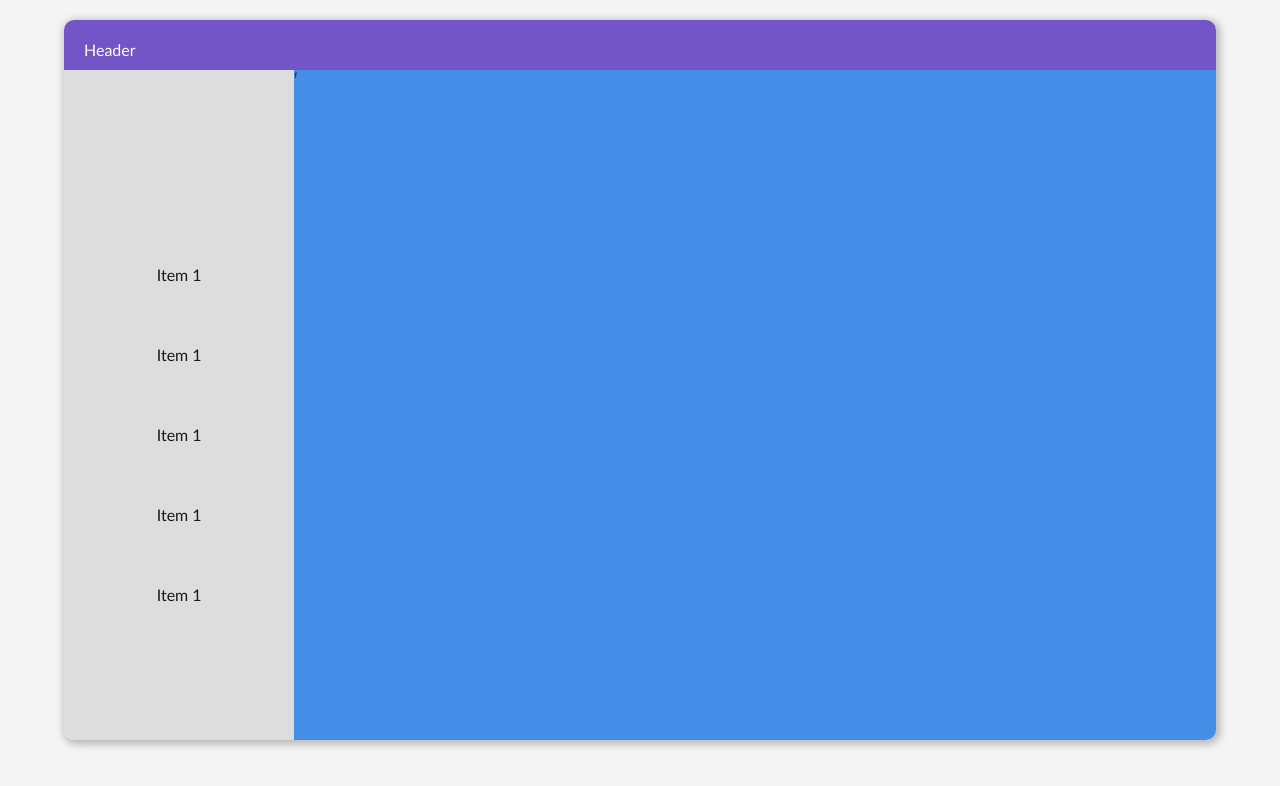
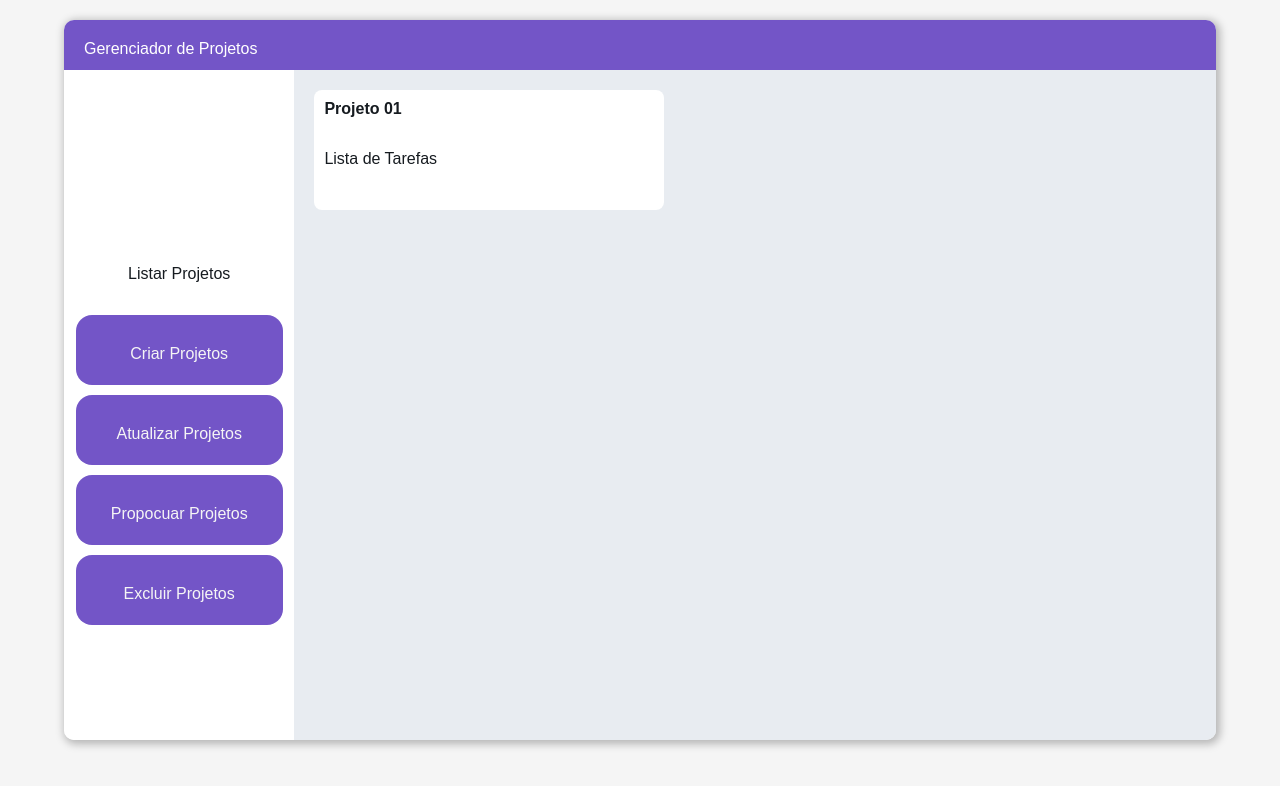
Before and after one commit to PedroGuilhermeFariaDuarte/GoStackDesafio01Manager, a React app: page / in a window 1280 px wide. Built offline with nearby package versions, Linux system fonts and the light colour scheme.

Commit message:
Melhorias na sidebar, definida as cores da interface e modoledo dos cards

```diff
--- /dev/null
+++ b/src/components/cards.js
@@ -0,0 +1,20 @@
+import React from 'react';
+
+function Card(props) {
+
+    return (
+        <div className="card">
+            <div className="cardHeader">
+                {props.header}
+            </div>
+            <div className="cardContent">
+                {props.content}
+            </div>
+            <div className="cardFooter">
+                {/* {props.footer} */}
+            </div>
+        </div>
+    );
+}
+
+export default Card;
--- a/src/components/header.js
+++ b/src/components/header.js
@@ -2,7 +2,7 @@ import React from "react";
 
 function Header() {
     return (
-        <header>Header</header>
+        <header>Gerenciador de Projetos</header>
     );
 }
 
--- a/src/components/section.js
+++ b/src/components/section.js
@@ -1,9 +1,10 @@
 import React from "react";
+import Cards from "./cards";
 
 function Section(props) {
     return (
         <section className="content">
-            f
+            <Cards header="Projeto 01" content="Lista de Tarefas"/>
         </section>
     )
 }
--- a/src/components/sidebar.js
+++ b/src/components/sidebar.js
@@ -4,11 +4,11 @@ function Sidebar (props) {
     return (
         <nav className="sidebar">
             <ul>
-                <li>Item 1</li>
-                <li>Item 1</li>
-                <li>Item 1</li>
-                <li>Item 1</li>
-                <li>Item 1</li>
+                <li>Listar Projetos</li>
+                <li>Criar Projetos</li>
+                <li>Atualizar Projetos</li>
+                <li>Propocuar Projetos</li>
+                <li>Excluir Projetos</li>
             </ul>
         </nav>
     )
--- a/src/css/app.css
+++ b/src/css/app.css
@@ -5,7 +5,7 @@
 
 body
 {
-    font-family: 'Gill Sans', 'Gill Sans MT', Calibri, 'Trebuchet MS', sans-serif;
+    font-family: Arial, Helvetica, sans-serif;
     font-size:50%;
     color:#161b20;
     margin:0;
@@ -48,7 +48,7 @@ header
 {
     width:20%;
     height:100%;
-    background-color:#ddd;
+    background-color:#fff;
     display: flex;
     flex-flow:column wrap;
     align-items: center;
@@ -63,7 +63,7 @@ header
 
 .container .sidebar  ul li
 {
-    width:100%;
+    width:90%;
     height:70px;
     list-style:none;
     text-align: center;
@@ -72,24 +72,64 @@ header
     transition:0.2s ease all;
     margin:0;
     padding:30px;
+    user-select: none;
+    border-radius:16px;
+    margin:auto;
 }
 
 .container .sidebar  ul li + li
 {
     margin-top:10px;
+    background-color:#7355c7;
+    color:#f5f5f5;
 }
 
 .container .sidebar  ul li:hover
 {
     transform:translateY(-5px);
     transition:0.2s ease all;
-    background-color:#7355c7;
-    color:#f5f5f5;
+    background:none;
+    /* border-bottom:1px solid  #ececec; */
+    color:#121114;
 }
 
 .container .content
 {
     width:80%;
     height:100%;
-    background-color:#458ee8;
+    background-color:#e8ecf1;
+    font-size:1rem;
+    display: flex;
+    flex-direction:row;
+    flex-wrap: wrap;
+    padding:20px;
 }
+
+.container .content .card
+{
+    width:350px;
+    height:120px;
+    /* height:auto; */
+    background-color:#fff;
+    border-radius:8px;
+    /* border:1px solid #2e3131; */
+    overflow: hidden;
+}
+
+.container .content .card .cardHeader
+{
+    width:100%;
+    height:50px;
+    padding:10px;
+    text-align:left;
+    font-weight:bold;
+}
+
+.container .content .card .cardContent
+{
+    width:100%;
+    height:100%;
+    text-align:left;
+    padding:10px;
+    /* border:1px solid red; */
+}
--- a/src/views/App.js
+++ b/src/views/App.js
@@ -1,5 +1,5 @@
 import React from 'react';
-import app from "../css/app.css";
+import "../css/app.css";
 import Header from "../components/header";
 import Container from "../components/container";
 
@@ -7,8 +7,8 @@ function App() {
   // const {app,setApp} = useState(false);
   return (
     <div className="main">
-        <Header/>
-        <Container/>
+      <Header/>
+      <Container/>
     </div>
   );
 }
```
